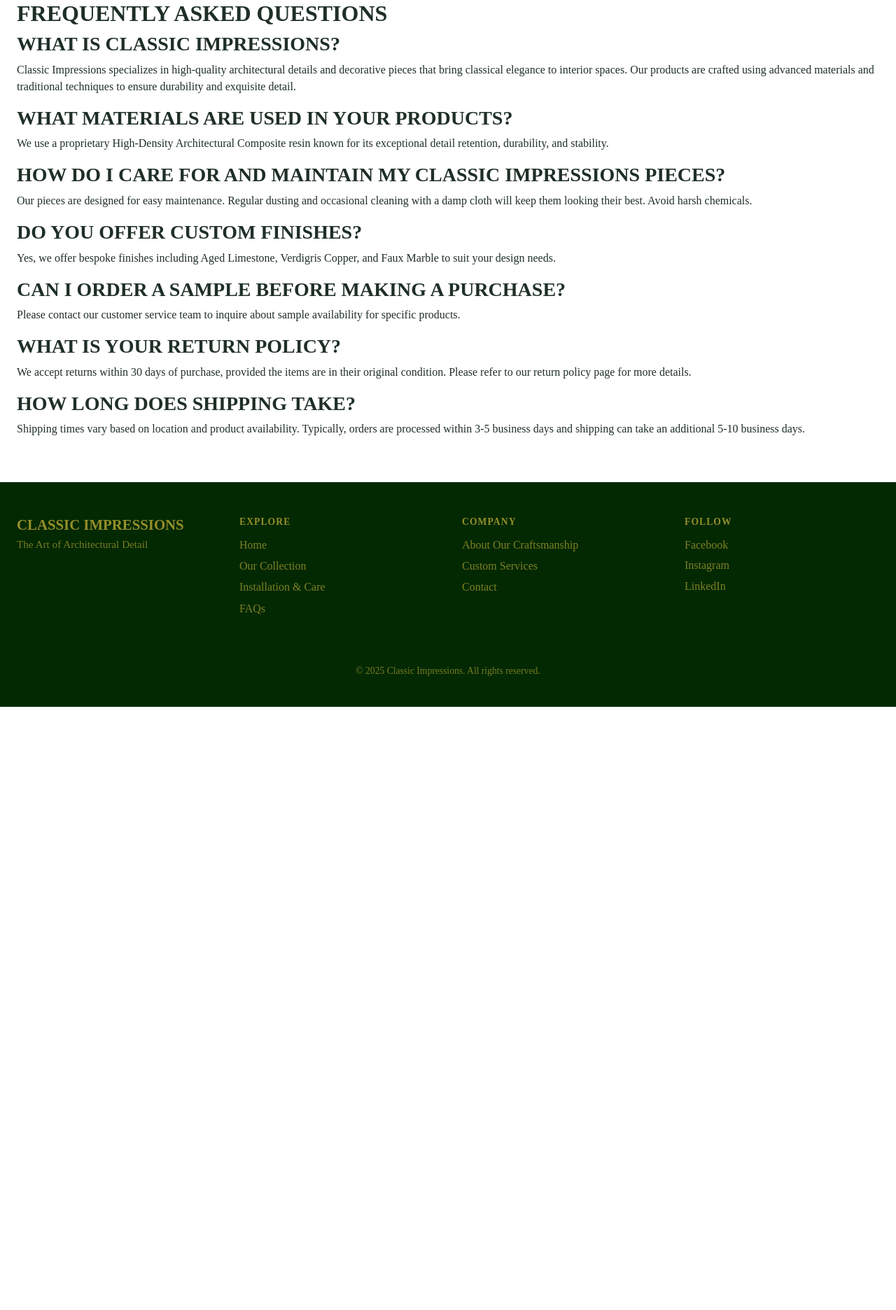
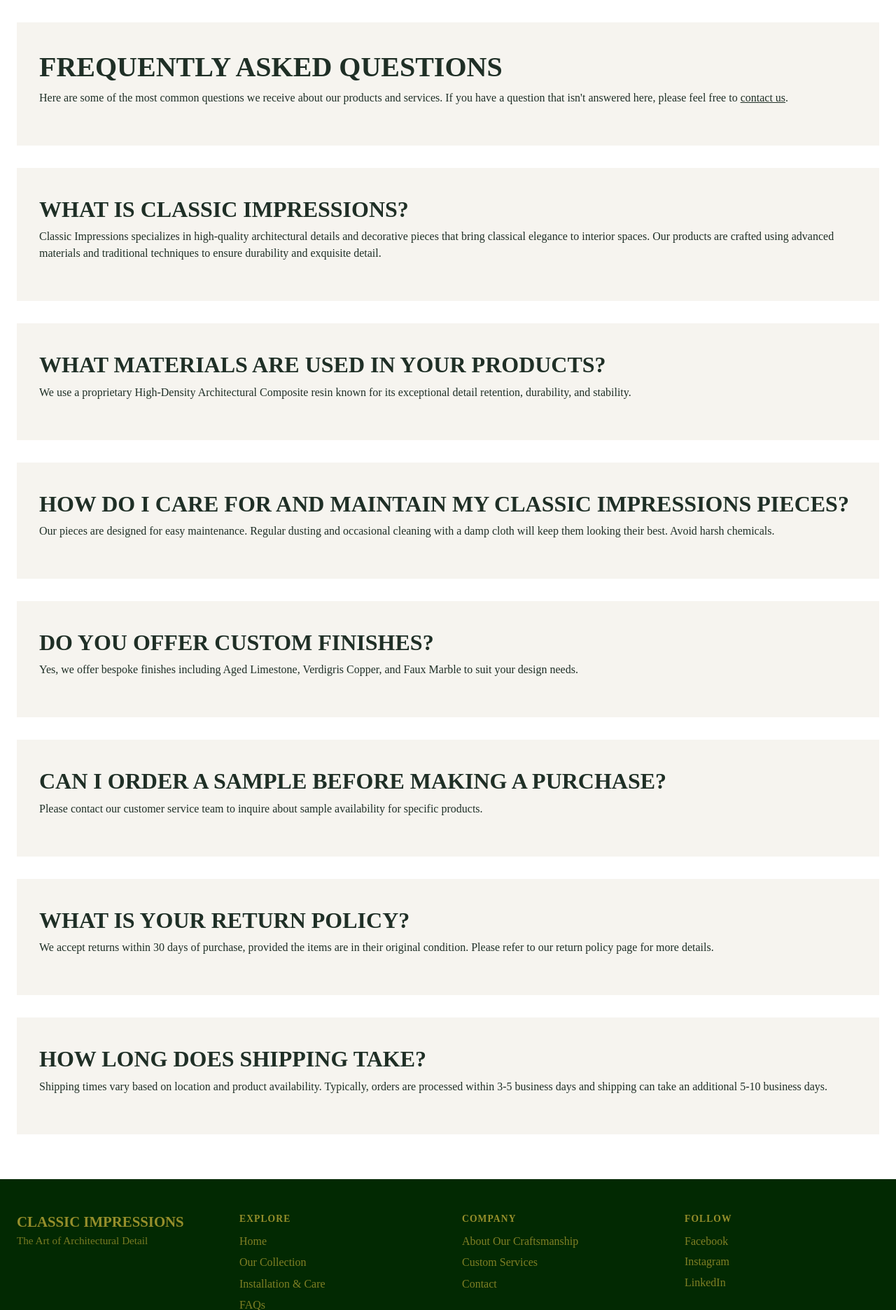
Before and after one commit to monicathomas8/Classic-Impressions, a Django app: template templates/faq.html in a window 1280 px wide. Shown: the part 82-1954 px from the top of the page at 70% size. Before the commit the page ends 1092 px from the top, so only its background shows below. Run offline with Django 5.2, Linux system fonts and the light colour scheme; the template is opened without the code that fills it, so the values that code supplies are empty; some web fonts are replaced.

Commit message:
added css to faq page and change containers on about page

```diff
--- a/templates/faq.html
+++ b/templates/faq.html
@@ -3,50 +3,73 @@
 {% block title %}FAQs - Classic Impressions{% endblock %}
 
 {% block content %}
-    <h2>Frequently Asked Questions</h2>
+<section></section>
+<div class="section-card">
+    <h1>Frequently Asked Questions</h1>
 
-    <h3>What is Classic Impressions?</h3>
+        <p>
+            Here are some of the most common questions we receive about our products and services.
+            If you have a question that isn't answered here, please feel free to <a href="/contact">contact us</a>.
+        </p>
+</div>
+
+<div class="section-card">
+    <h2>What is Classic Impressions?</h2>
     <p>
         Classic Impressions specializes in high-quality architectural details and decorative pieces that
         bring classical elegance to interior spaces. Our products are crafted using advanced materials
         and traditional techniques to ensure durability and exquisite detail.
     </p>
+</div>
 
-    <h3>What materials are used in your products?</h3>
+<div class="section-card">
+    <h2>What materials are used in your products?</h2>
     <p>
         We use a proprietary High-Density Architectural
         Composite resin known for its exceptional detail retention, durability, and stability.
     </p>
+</div>
 
-    <h3>How do I care for and maintain my Classic Impressions pieces?</h3>
+<div class="section-card">
+<h2>How do I care for and maintain my Classic Impressions pieces?</h2>
     <p>
         Our pieces are designed for easy maintenance.
         Regular dusting and occasional cleaning with a damp cloth will keep them looking their best.
         Avoid harsh chemicals.
     </p>
+</div>
 
-    <h3>Do you offer custom finishes?</h3>
+<div class="section-card">
+    <h2>Do you offer custom finishes?</h2>
     <p>
         Yes, we offer bespoke finishes including Aged Limestone,
         Verdigris Copper, and Faux Marble to suit your design needs.
     </p>
+</div>
 
-    <h3>Can I order a sample before making a purchase?</h3>
+<div class="section-card">
+    <h2>Can I order a sample before making a purchase?</h2>
     <p>
         Please contact our customer service team to inquire about sample availability for specific products.
     </p>
+</div>
 
-    <h3>What is your return policy?</h3>
+<div class="section-card">
+    <h2>What is your return policy?</h2>
     <p>
         We accept returns within 30 days of purchase,
         provided the items are in their original condition.
         Please refer to our return policy page for more details.
     </p>
+</div>
 
-    <h3>How long does shipping take?</h3>
+<div class="section-card">
+    <h2>How long does shipping take?</h2>
     <p>
         Shipping times vary based on location and product availability.
         Typically, orders are processed within 3-5 business days and shipping can take an additional 5-10 business days.
     </p>
+</div>
+</section>
 
 {% endblock %}
```
Also changed, not shown: templates/about.html (+16 -6 lines).
